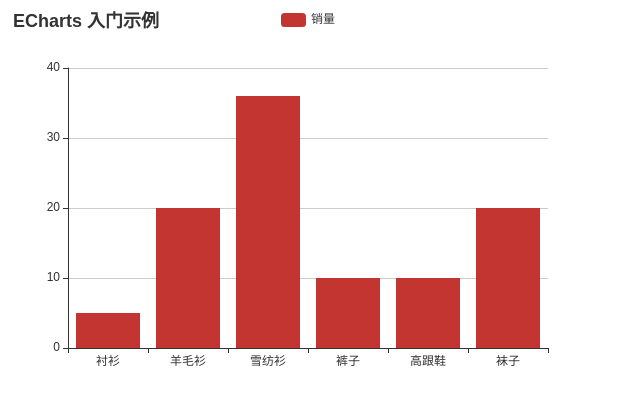
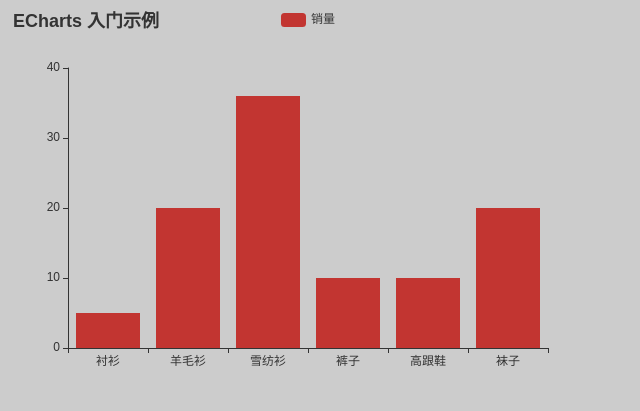
Before and after one commit to tannongchun/base-webpack, a website built with webpack: page src/index.html in a window 1280 px wide. Shown: the whole page, without its empty margins (0-640 px from the left). Built offline with nearby package versions, Linux system fonts and the light colour scheme.

Commit message:
热加载部署(HMR)

```diff
--- a/src/assets/css/common.css
+++ b/src/assets/css/common.css
@@ -3,3 +3,7 @@ html{
   font-size: 30px;
   colore:red;
 }
+
+body{
+  background-color: green;
+}
--- a/src/index.html
+++ b/src/index.html
@@ -4,7 +4,7 @@
   <meta charset="UTF-8">
   <title><%= htmlWebpackPlugin.options.title %></title>
 </head>
-<body>
+<body style="background-color: #ccc">
 <div id="main" style="width: 600px;height:400px;"></div>
 </body>
 </html>
--- a/src/index.js
+++ b/src/index.js
@@ -1,5 +1,7 @@
 import './assets/css/common.css'
 import echarts from 'echarts'
+
+function initChart () {
   // 基于准备好的dom，初始化echarts实例
   let myChart = echarts.init(document.getElementById('main'))
   // 指定图表的配置项和数据
@@ -21,6 +23,8 @@ let option = {
       data: [5, 20, 36, 10, 10, 20]
     }]
   }
-
   // 使用刚指定的配置项和数据显示图表。
   myChart.setOption(option)
+}
+
+initChart()
```
Also changed, not shown: build/webpack.config.dev.js. Lines whose indentation alone changed are shown as unchanged.
